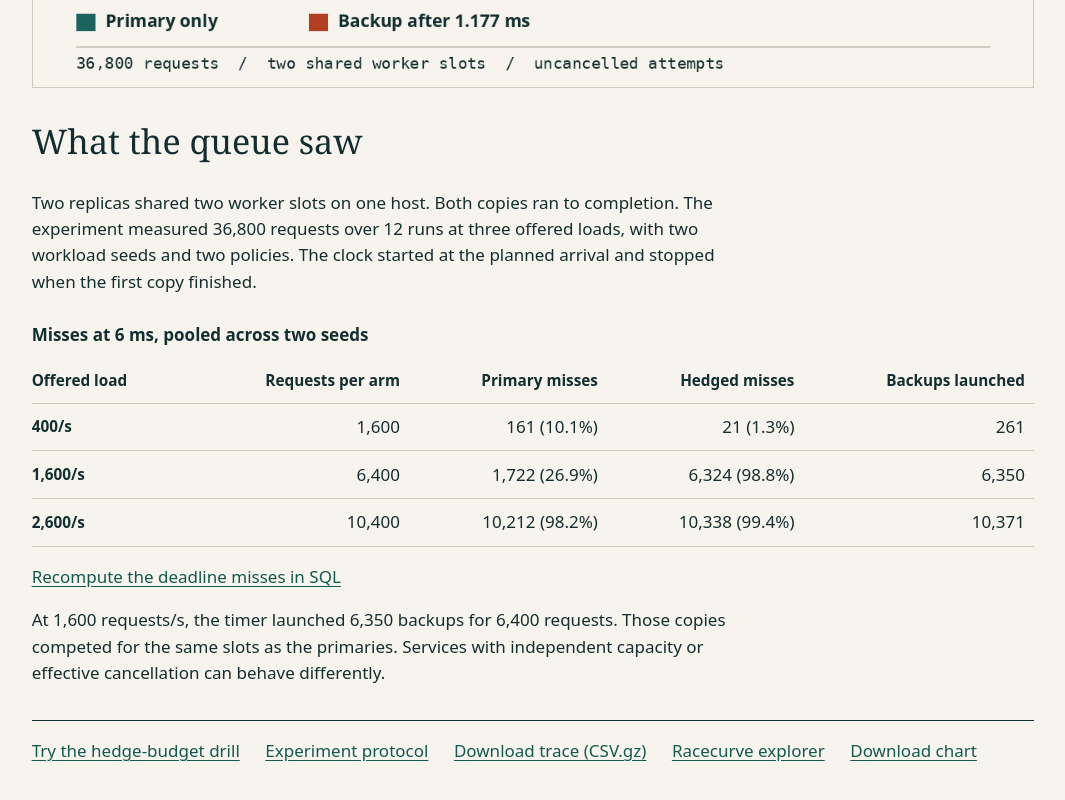
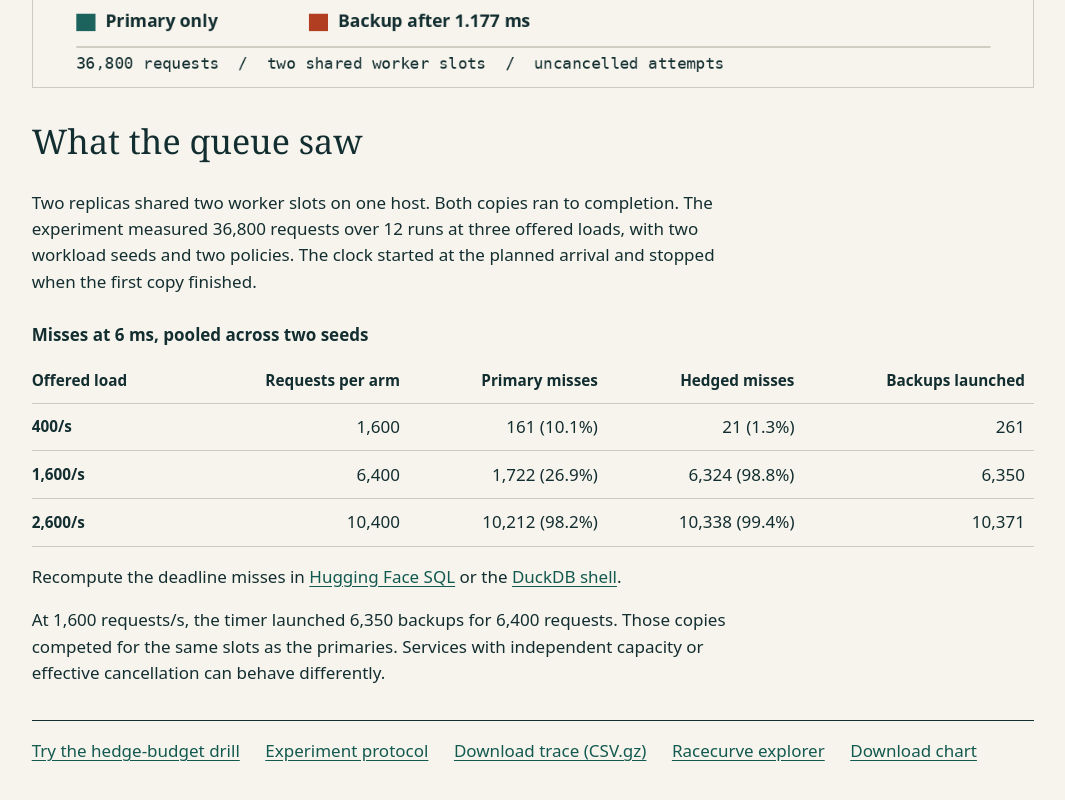
Before and after one commit to pgg898200-ship-it/cachepin, a browser extension: page site/racecurve/index.html in a window 1280 px wide. Shown: the part 971-1771 px from the top of the page, without its empty margins (107-1172 px from the left). Drawn offline with Linux system fonts and the light colour scheme.

Commit message:
Pin the SQL input and link DuckDB’s independent query shell

```diff
--- a/site/racecurve/index.html
+++ b/site/racecurve/index.html
@@ -82,7 +82,7 @@
     <div class="data" role="region" aria-label="Deadline misses by offered load" tabindex="0">
       <table><caption>Misses at 6 ms, pooled across two seeds</caption><thead><tr><th scope="col">Offered load</th><th scope="col">Requests per arm</th><th scope="col">Primary misses</th><th scope="col">Hedged misses</th><th scope="col">Backups launched</th></tr></thead><tbody><tr><th scope="row">400/s</th><td>1,600</td><td>161 (10.1%)</td><td>21 (1.3%)</td><td>261</td></tr><tr><th scope="row">1,600/s</th><td>6,400</td><td>1,722 (26.9%)</td><td>6,324 (98.8%)</td><td>6,350</td></tr><tr><th scope="row">2,600/s</th><td>10,400</td><td>10,212 (98.2%)</td><td>10,338 (99.4%)</td><td>10,371</td></tr></tbody></table>
     </div>
-    <p><a href="https://huggingface.co/datasets/pgg-engineering/racecurve-hedge-traces/viewer/shared_slot_load/test?sql=SELECT+offered_rps%2C+arm%2C+count%28%2A%29+AS+requests%2C%0A+++++++count_if%28first_ns+-+planned_ns+%3E+6000000%29+AS+missed_deadlines%2C%0A+++++++count_if%28backup_submit_ns+%3E%3D+0%29+AS+backups%0AFROM+test%0AGROUP+BY+offered_rps%2C+arm%0AORDER+BY+offered_rps%2C+arm&amp;sql_console=true">Recompute the deadline misses in SQL</a></p>
+    <p>Recompute the deadline misses in <a href="https://huggingface.co/datasets/pgg-engineering/racecurve-hedge-traces/viewer/shared_slot_load/test?sql=SELECT+offered_rps%2C+arm%2C+count%28%2A%29+AS+requests%2C%0A+++++++count_if%28first_ns+-+planned_ns+%3E+6000000%29+AS+missed_deadlines%2C%0A+++++++count_if%28backup_submit_ns+%3E%3D+0%29+AS+backups%0AFROM+read_parquet%28%27https%3A%2F%2Fhuggingface.co%2Fdatasets%2Fpgg-engineering%2Fracecurve-hedge-traces%2Fresolve%2Fcf1d6f40119e51aaad83ba6346c9d0190d21c4ea%2Fshared_slot_load%2Ftest%2F0000.parquet%27%29%0AGROUP+BY+offered_rps%2C+arm%0AORDER+BY+offered_rps%2C+arm&amp;sql_console=true">Hugging Face SQL</a> or the <a href="https://shell.duckdb.org/#queries=v0,SELECT-offered_rps%2C-arm%2C-count%28%2A%29-AS-requests%2C%0A-------count_if%28first_ns-%20-planned_ns-%3E-6000000%29-AS-missed_deadlines%2C%0A-------count_if%28backup_submit_ns-%3E%3D-0%29-AS-backups%0AFROM-read_parquet%28%27https%3A%2F%2Fhuggingface.co%2Fdatasets%2Fpgg%20engineering%2Fracecurve%20hedge%20traces%2Fresolve%2Fcf1d6f40119e51aaad83ba6346c9d0190d21c4ea%2Fshared_slot_load%2Ftest%2F0000.parquet%27%29%0AGROUP-BY-offered_rps%2C-arm%0AORDER-BY-offered_rps%2C-arm~">DuckDB shell</a>.</p>
     <p>At 1,600 requests/s, the timer launched 6,350 backups for 6,400 requests. Those copies competed for the same slots as the primaries. Services with independent capacity or effective cancellation can behave differently.</p>
     <footer><a href="../on-call/#hedge-budget">Try the hedge-budget drill</a><a href="https://github.com/pgg898200-ship-it/cachepin/tree/8f963f09edf68942f9ac6e304e7635d4cf41a27e/experiments/shared-slots">Experiment protocol</a><a href="https://huggingface.co/datasets/pgg-engineering/racecurve-hedge-traces/resolve/efd1d491158d8b5ac4ff787f05dd05196700d60c/data/shared-slots.csv.gz">Download trace (CSV.gz)</a><a href="https://huggingface.co/spaces/pgg-engineering/racecurve">Racecurve explorer</a><a href="./deadline-misses.png">Download chart</a></footer>
   </article></main>
```
